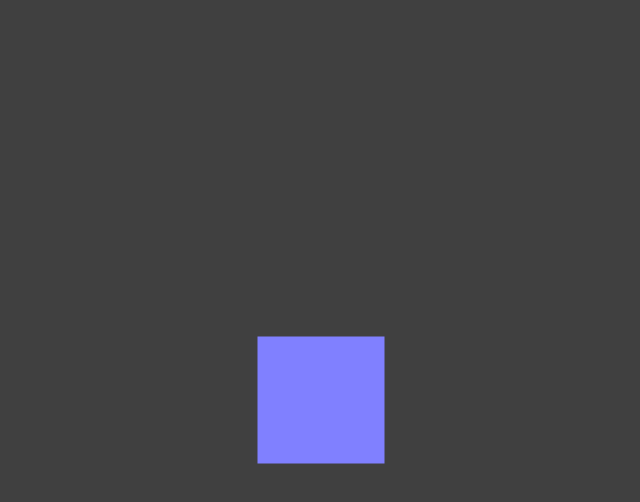
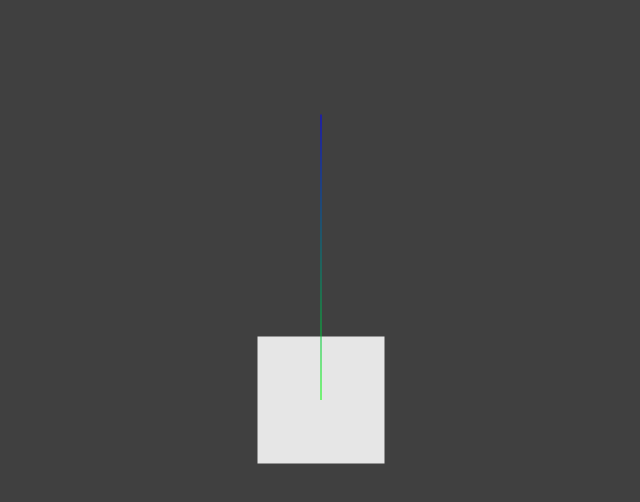
Before and after one commit to tjpalmer/worldaroo, a website built with Parcel: page index.html in a window 1280 px wide. Shown: the whole page, without its empty margins (319-959 px from the left). Built offline with nearby package versions, Linux system fonts and the light colour scheme.

Commit message:
Start bones; split files

```diff
--- a/index.html
+++ b/index.html
@@ -4,7 +4,7 @@
   <meta charset="UTF-8">
   <title>Worldaroo</title>
   <link href="index.css" rel="stylesheet"/>
-  <script src="src/index.ts"></script>
+  <script src="src/main.ts"></script>
 </head>
 <body>
   <div class="display">
--- /dev/null
+++ b/src/app.ts
@@ -0,0 +1,54 @@
+import {buildSkeleton} from './';
+import {
+  BoxGeometry, Mesh, MeshNormalMaterial, PerspectiveCamera, Scene,
+  WebGLRenderer,
+} from 'three';
+
+export class App {
+
+  constructor() {
+    let {camera, scene} = this;
+    // Display.
+    let display = this.display =
+      document.querySelector('.display') as HTMLElement;
+    let renderer = this.renderer = new WebGLRenderer({
+      antialias: true, canvas: display.querySelector('canvas')!,
+    });
+    renderer.setClearColor(getComputedStyle(display).backgroundColor!);
+    // Scene.
+    // let geometry = new BoxGeometry(0.2, 0.2, 0.2);
+    // let material = new MeshNormalMaterial();
+    // let mesh = new Mesh(geometry, material);
+    let [mesh, helper] = buildSkeleton();
+    // mesh.add(bone);
+    scene.add(helper);
+    scene.add(mesh);
+    // Camera.
+    camera.position.z = 1;
+    this.resize();
+    addEventListener('resize', this.resize);
+  }
+
+  display: HTMLElement;
+
+  camera = new PerspectiveCamera(70, 1, 0.01, 10);
+
+  render() {
+    this.renderer.render(this.scene, this.camera);
+  }
+
+  renderer: WebGLRenderer;
+
+  resize = () => {
+    let {camera, renderer} = this;
+    let {style} = renderer.domElement;
+    let {height, width} = this.display.getBoundingClientRect();
+    renderer.setSize(width, height);
+    camera.aspect = width / height;
+    camera.updateProjectionMatrix();
+    this.render();
+  };
+
+  scene = new Scene();
+
+}
--- /dev/null
+++ b/src/body.ts
@@ -0,0 +1,30 @@
+import {
+  Bone, BoxGeometry, MeshBasicMaterial, Skeleton, SkeletonHelper, SkinnedMesh,
+} from "three";
+
+export function buildSkeleton() {
+  // Still broken typing here on bones.
+  let bones = [] as Bone[];
+  let prevBone: Bone | undefined;
+  for (let i = 0; i < 2; ++i) {
+    let bone = new (Bone as any)() as Bone;
+    bones.push(bone);
+    if (prevBone) {
+      bone.position.y = 0.5;
+      prevBone.add(bone);
+    }
+    prevBone = bone;
+  }
+  let skeleton = new Skeleton(bones);
+  let geometry = new BoxGeometry(0.2, 0.2, 0.2);
+  // TODO Set geometry skin indices and weights.
+  let material = new MeshBasicMaterial({color: 'hsl(0, 0%, 90%)'});
+  material.skinning = true;
+  let mesh = new SkinnedMesh(geometry, material);
+  mesh.add(bones[0]);
+  mesh.bind(skeleton);
+  let helper = new SkeletonHelper(mesh);
+  // console.log(bones);
+  // console.log(helper);
+  return [mesh, helper];
+}
--- a/src/index.ts
+++ b/src/index.ts
@@ -1,54 +1,2 @@
-import {
-  BoxGeometry, Mesh, MeshNormalMaterial, PerspectiveCamera, Scene,
-  WebGLRenderer,
-} from 'three';
-
-addEventListener('load', () => {
-  new App();
-});
-
-class App {
-
-  constructor() {
-    let {camera, scene} = this;
-    // Display.
-    let display = this.display =
-      document.querySelector('.display') as HTMLElement;
-    let renderer = this.renderer = new WebGLRenderer({
-      antialias: true, canvas: display.querySelector('canvas')!,
-    });
-    renderer.setClearColor(getComputedStyle(display).backgroundColor!);
-    // Scene.
-    let geometry = new BoxGeometry(0.2, 0.2, 0.2);
-    let material = new MeshNormalMaterial();
-    let mesh = new Mesh(geometry, material);
-    scene.add(mesh);
-    // Camera.
-    camera.position.z = 1;
-    this.resize();
-    addEventListener('resize', this.resize);
-  }
-
-  display: HTMLElement;
-
-  camera = new PerspectiveCamera(70, 1, 0.01, 10);
-
-  render() {
-    this.renderer.render(this.scene, this.camera);
-  }
-
-  renderer: WebGLRenderer;
-
-  resize = () => {
-    let {camera, renderer} = this;
-    let {style} = renderer.domElement;
-    let {height, width} = this.display.getBoundingClientRect();
-    renderer.setSize(width, height);
-    camera.aspect = width / height;
-    camera.updateProjectionMatrix();
-    this.render();
-  };
-
-  scene = new Scene();
-
-}
+export * from './app';
+export * from './body';
--- /dev/null
+++ b/src/main.ts
@@ -0,0 +1,5 @@
+import {App} from './';
+
+addEventListener('load', () => {
+  new App();
+});
```
